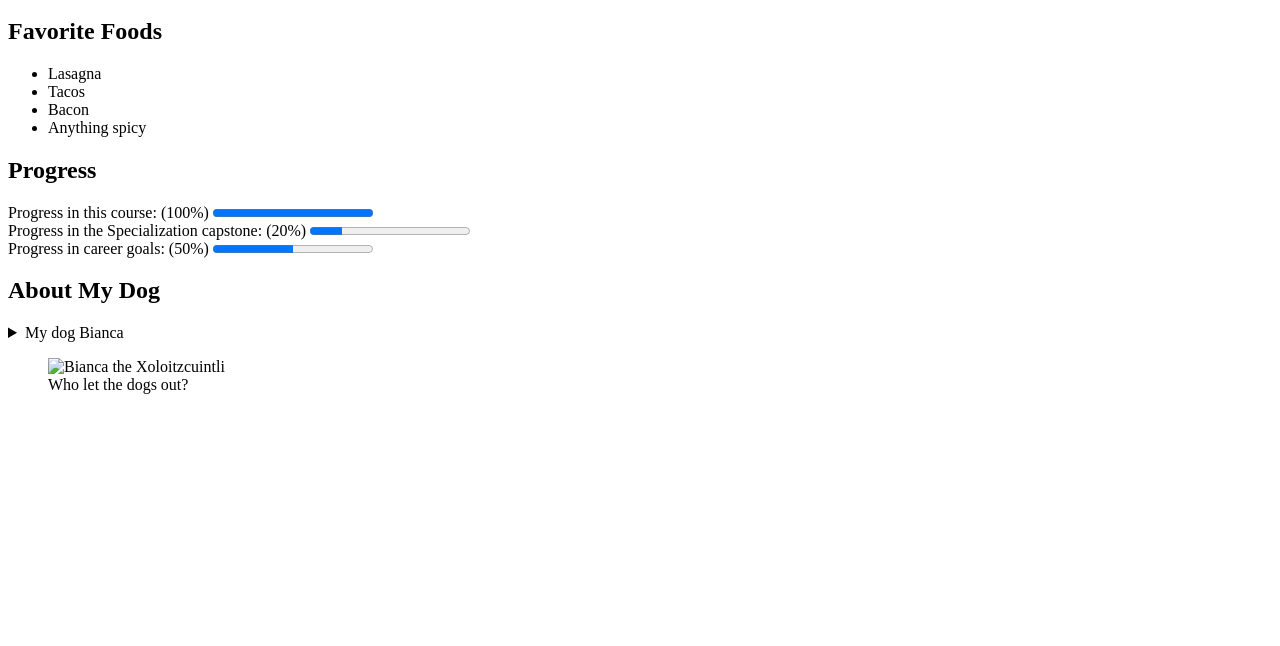
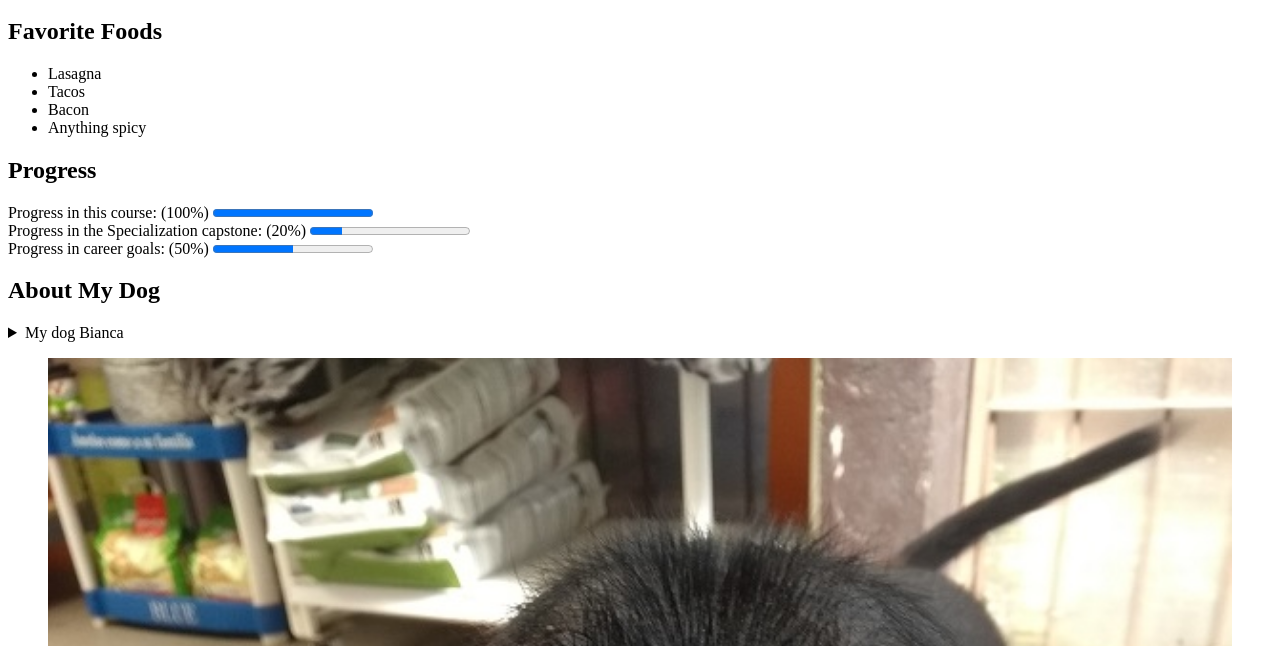
Before and after one commit to wwmmd77/webdev4everyone, a plain HTML site: page index.html in a window 1280 px wide. Shown: the part 154-800 px from the top of the page. Drawn offline with Linux system fonts and the light colour scheme.

Commit message:
Update index.html

```diff
--- a/index.html
+++ b/index.html
@@ -39,7 +39,7 @@
         <p>Bianca is a Mexican hairless dog whose breed called <a href="https://www.akc.org/dog-breeds/xoloitzcuintli/" target="_blank">Xoloitzcuintli</a> is one of the oldest breeds. She has traveled more than most dogs, having visited Canada, Peru, and places within Mexico.</p>
       </details>
       <figure>
-        <img src="bianca.jpg" alt="Bianca the Xoloitzcuintli" width="100%">
+        <img src="bianca.jpg.jpg" alt="Bianca the Xoloitzcuintli" width="100%">
         <figcaption>Who let the dogs out?</figcaption>
       </figure>
     </section>
```
